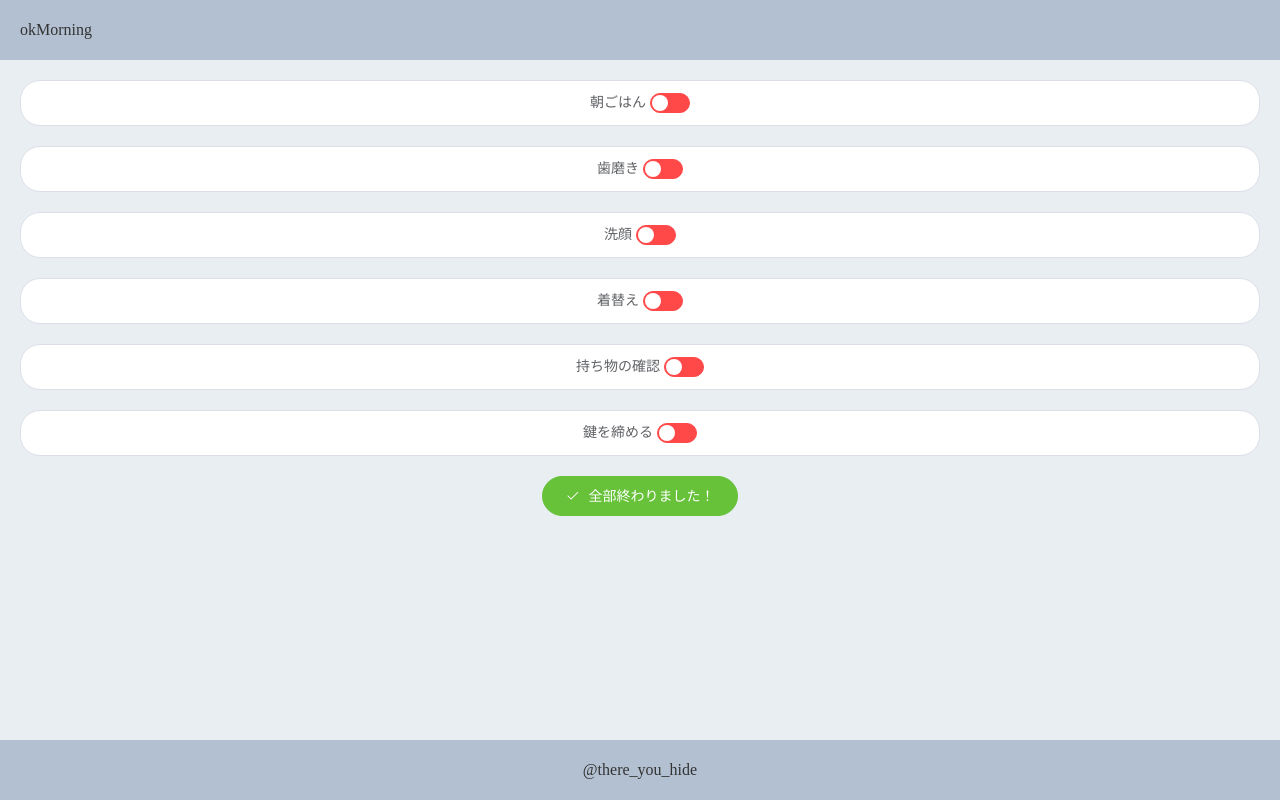
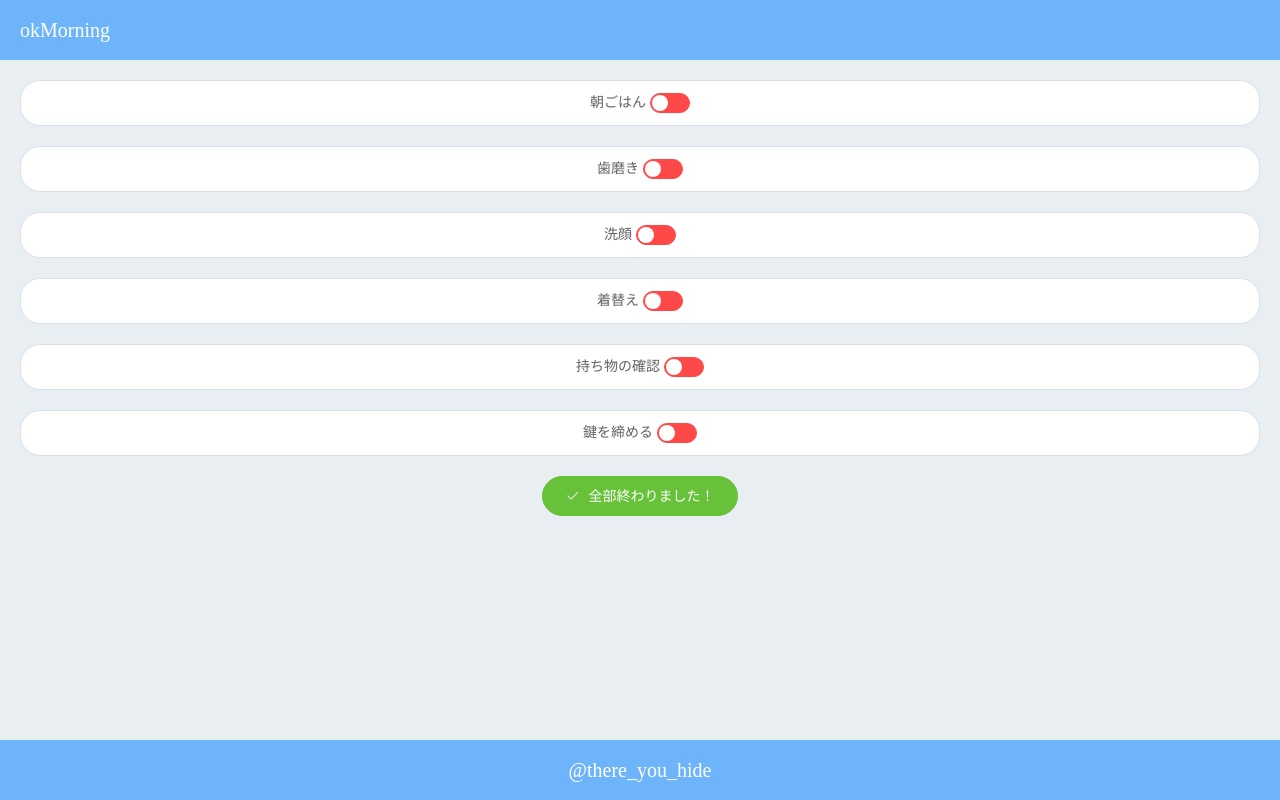
Before and after one commit to KamabokoHouse/okmorning, a Vue app: page / in a window 1280 px wide. Built offline with nearby package versions, Linux system fonts and the light colour scheme.

Commit message:
:rocket:

```diff
--- a/src/views/common/Footer.vue
+++ b/src/views/common/Footer.vue
@@ -14,9 +14,11 @@ export default {
 
 <style scoped>
 .el-footer {
-  background-color: #b3c0d1;
-  color: #333;
+  background-color: #6eb4fa;
+  color: #ffffff;
+  font-family: "PingFang SC";
   text-align: center;
   line-height: 60px;
+  font-size: 20px;
 }
 </style>
--- a/src/views/common/Header.vue
+++ b/src/views/common/Header.vue
@@ -14,9 +14,11 @@ export default {
 
 <style scoped>
 .el-header {
-  background-color: #b3c0d1;
-  color: #333;
+  background-color: #6eb4fa;
+  color: #ffffff;
+  font-family: "PingFang SC";
   text-align: left;
+  font-size: 20px;
   line-height: 60px;
 }
 </style>
```
